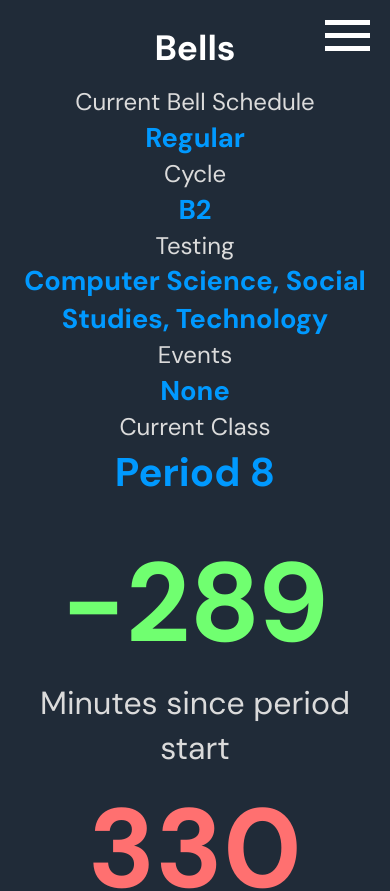
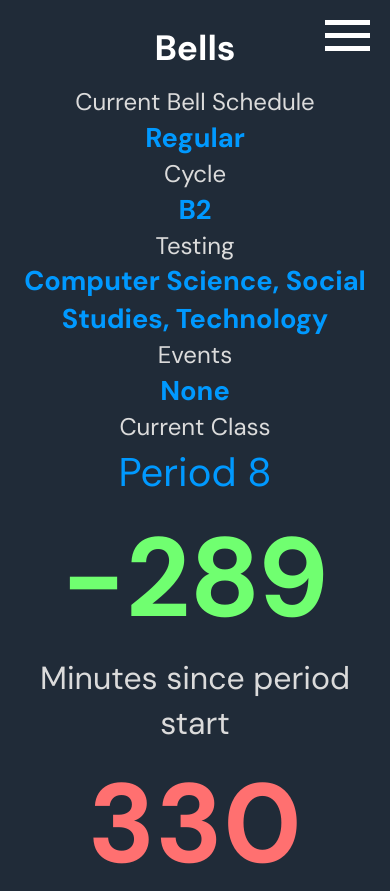
Before and after one commit to thunder-red-star/today.stuy.world, a React (Create React App) app: page /bells in a window 390 px wide. Shown: the top 891 px of the page. Built offline with nearby package versions, Linux system fonts and the light colour scheme.

Commit message:
an attempt at responsiveness

```diff
--- a/src/css/Main.css
+++ b/src/css/Main.css
@@ -13,8 +13,7 @@ html * {
 .blue {
   font-size: 250%;
   margin-top: 0;
-  margin-bottom: 25px;
-  font-weight: bold;
+  margin-bottom: 0;
 }
 
 .mini-blue {
```
